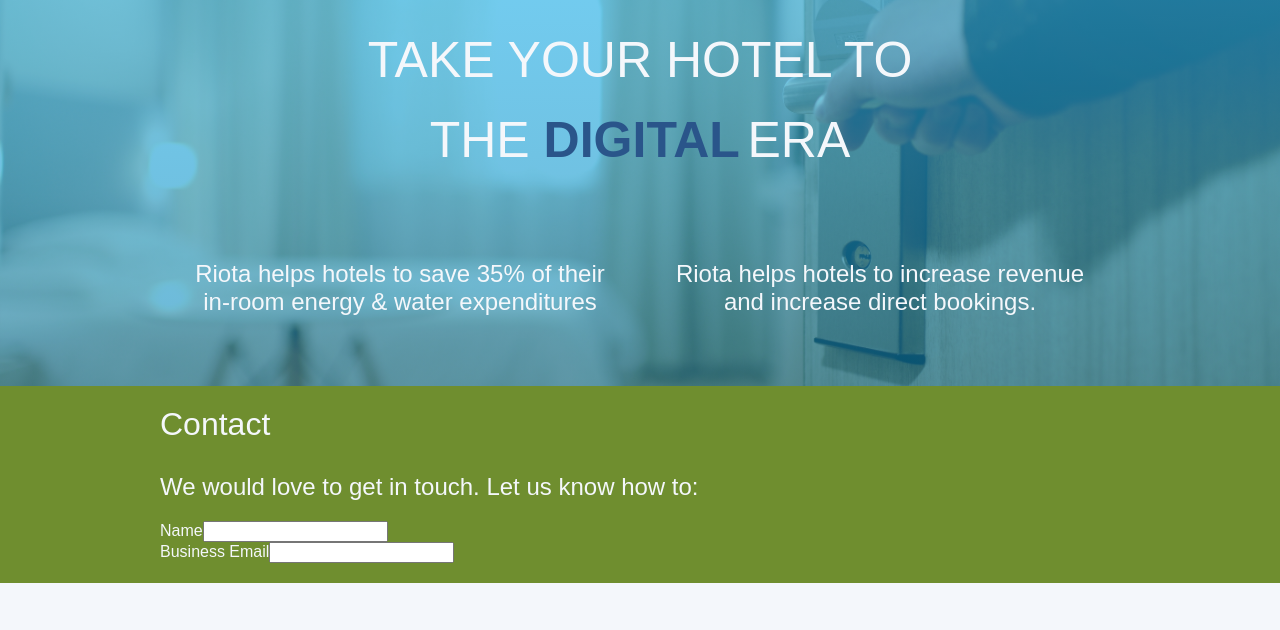
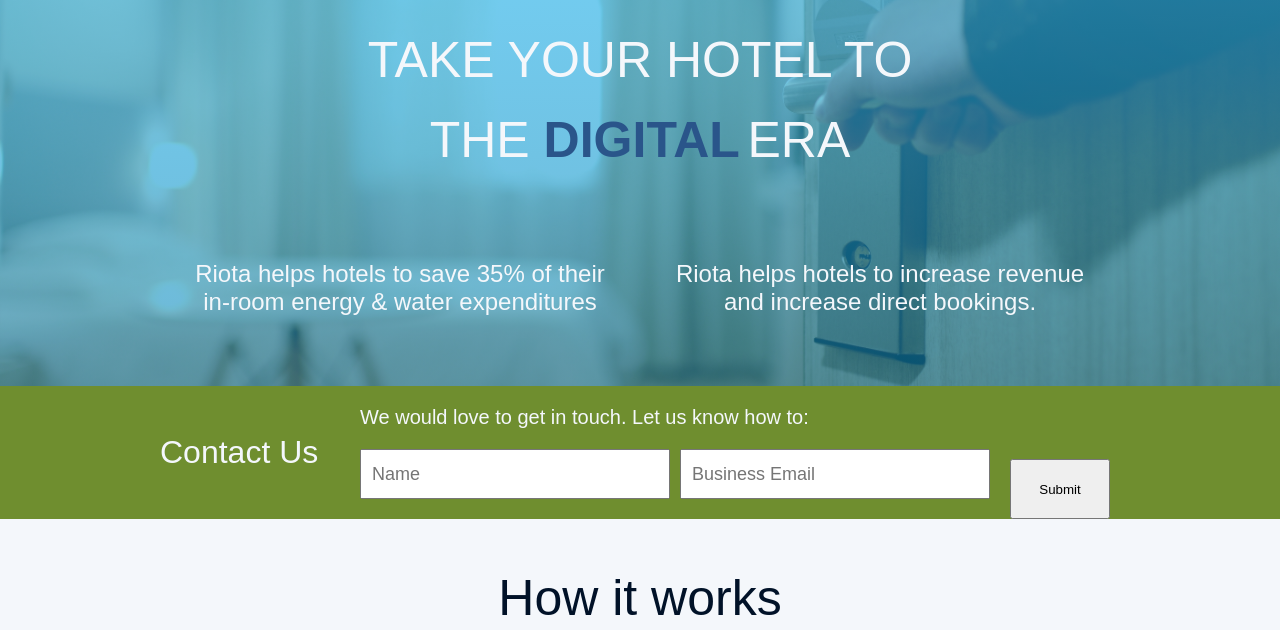
Before and after one commit to blizan/riotawebsite, a Gatsby site: page / in a window 1280 px wide. Shown: the part 110-740 px from the top of the page. Built offline with nearby package versions, Linux system fonts and the light colour scheme; Gatsby itself is replaced by a stand-in of ours.

Commit message:
style contact form

```diff
--- a/src/pages/index.js
+++ b/src/pages/index.js
@@ -82,20 +82,18 @@ export default class IndexPage extends Component {
   renderContact() {
     return (
       <div className="contact">
-        <div className="innerColumn">
-          <h1>Contact</h1>
-
-          <h2>We would love to get in touch. Let us know how to:</h2>
-          <form>
-            <div>
-              <label>Name</label>
-              <input />
-            </div>
-            <div>
-              <label>Business Email</label>
-              <input />
-            </div>
-          </form>
+        <div className="innerColumn contactInner">
+          <div className="cta">
+            <h1>Contact Us</h1>
+          </div>
+          <div className="formContainer">
+            <p>We would love to get in touch. Let us know how to:</p>
+            <form>
+              <input type="text" placeholder="Name" />
+              <input type="text" placeholder="Business Email" />
+              <input type="submit" value="Submit" />
+            </form>
+          </div>
         </div>
       </div>
     )
--- a/src/pages/style.scss
+++ b/src/pages/style.scss
@@ -12,6 +12,7 @@ $gray3: #7d8794;
 $gray4: #bbc1ca;
 $gray5: #f4f7fb;
 
+$spacingTiny: 10px;
 $spacingSmall: 20px;
 $innerShadowColor: rgba(0, 0, 0, 0.3);
 
@@ -98,9 +99,52 @@ body {
 }
 
 .contact {
-  padding: $spacingSmall;
+  // padding: $spacingSmall;
   background-color: $green;
   color: $gray5;
+
+  .contactInner {
+    display: flex;
+    flex-direction: row;
+    align-items: center;
+  }
+
+  h1 {
+    margin: 0;
+  }
+  .cta {
+    width: 200px;
+  }
+
+  .formContainer {
+    flex: 1;
+    margin-bottom: $spacingSmall;
+  }
+
+  p {
+    font-size: 20px;
+  }
+
+  form {
+    // background-color: $blue;
+    // padding: $spacingTiny;
+    flex: 1;
+    display: flex;
+    height: 50px;
+  }
+
+  input[type="text"] {
+    flex: 1;
+    margin-right: 10px;
+    padding: 10px;
+    font-size: 18px;
+  }
+
+  input[type="submit"] {
+    width: 100px;
+    height: 60px;
+    margin: 10px;
+  }
 }
 
 $imageBlockWidth: 300px;
```
